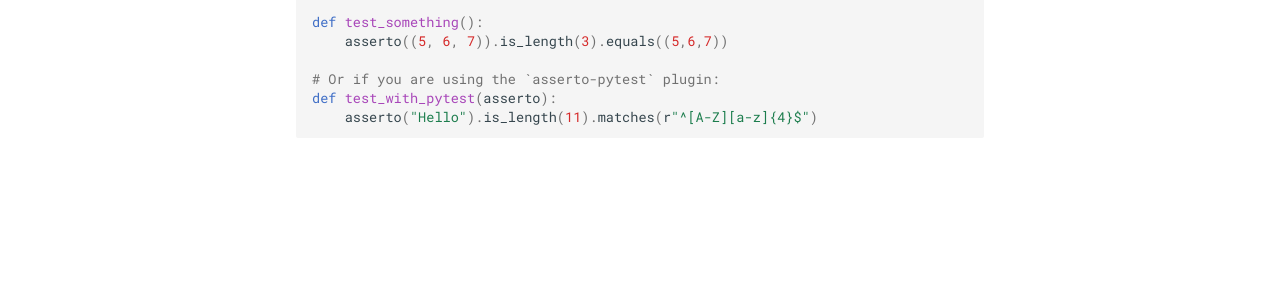
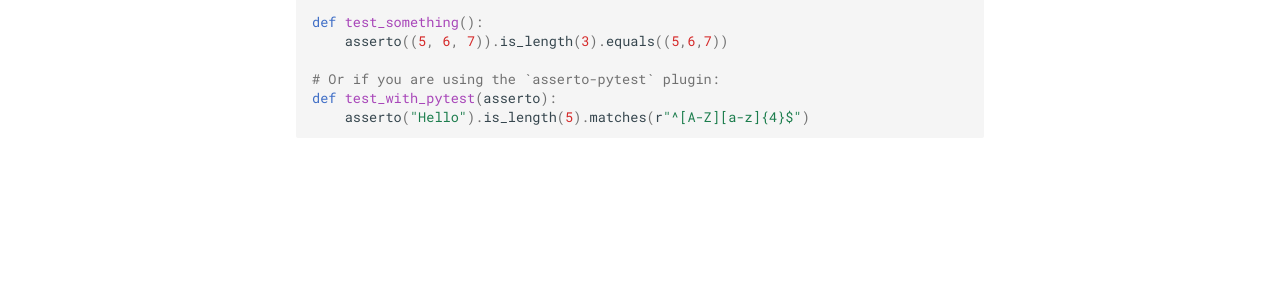
Before and after one commit to symonk/asserto, an MkDocs documentation site: the page built from docs/index.md, in a window 1280 px wide. Shown: the part 378-678 px from the top of the page. Built offline with MkDocs 1.6.1 and Material for MkDocs 9.7.7, drawn with Linux system fonts in a browser that asks for light colours.

Commit message:
fix typo in docs `is_length(...)`

````diff
--- a/docs/index.md
+++ b/docs/index.md
@@ -15,5 +15,5 @@ def test_something():
 
 # Or if you are using the `asserto-pytest` plugin:
 def test_with_pytest(asserto):
-    asserto("Hello").is_length(11).matches(r"^[A-Z][a-z]{4}$")
+    asserto("Hello").is_length(5).matches(r"^[A-Z][a-z]{4}$")
 ```
````
Also changed, not shown: README.md (+1 -1 lines).
